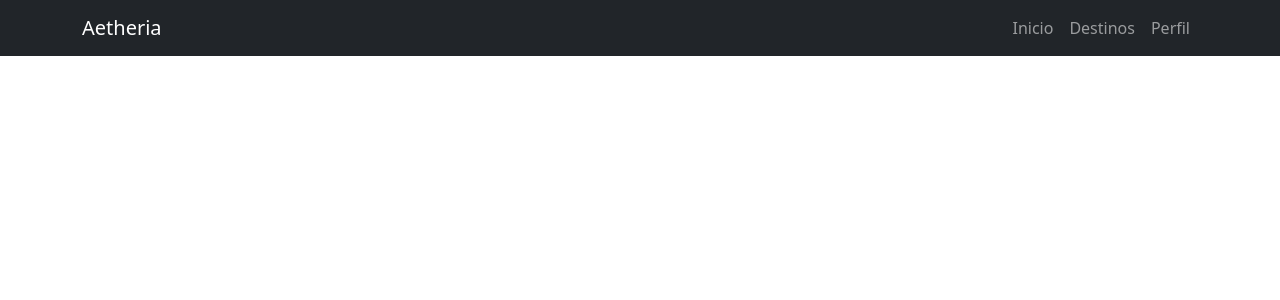
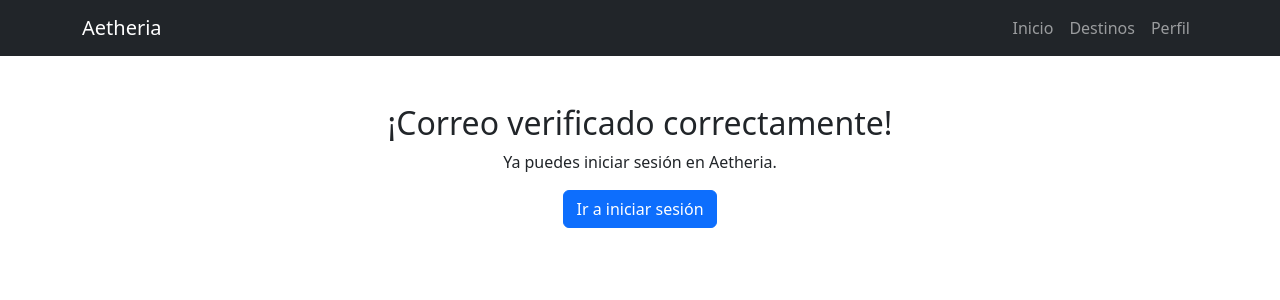
Before and after one commit to henrycorredor7570/Aetheria-client, a React (Vite) app: page /verified in a window 1280 px wide. Shown: the top 300 px of the page. Built offline with nearby package versions, Linux system fonts and the light colour scheme.

Commit message:
Added account creation verification page

```diff
--- a/package.json
+++ b/package.json
@@ -26,6 +26,7 @@
     "@eslint/js": "^9.17.0",
     "@types/react": "^18.3.18",
     "@types/react-dom": "^18.3.5",
+    "@vitejs/plugin-react-swc": "^3.10.2",
     "eslint": "^9.17.0",
     "eslint-plugin-react": "^7.37.2",
     "eslint-plugin-react-hooks": "^5.0.0",
--- /dev/null
+++ b/src/pages/VerifiedPage.jsx
@@ -0,0 +1,14 @@
+import { Container, Button } from "react-bootstrap";
+import { Link } from "react-router-dom";
+
+const VerifiedPage = () => (
+    <Container className="text-center mt-5">
+        <h2>¡Correo verificado correctamente!</h2>
+        <p>Ya puedes iniciar sesión en Aetheria.</p>
+        <Button as={Link} to="/login" variant="primary">
+            Ir a iniciar sesión
+        </Button>
+    </Container>
+)
+
+export default VerifiedPage;
--- a/src/routes/AppRouter.jsx
+++ b/src/routes/AppRouter.jsx
@@ -7,6 +7,7 @@ import NavBar from "../components/Navbar";
 import RegisterPage from "../pages/RegisterPage";
 import LoginPage from "../pages/LoginPage";
 import PrivateRoute from "../components/PrivateRoute";
+import VerifiedPage from "../pages/VerifiedPage";
 
 const AppRouter = () => {
     return (
@@ -19,6 +20,7 @@ const AppRouter = () => {
                 <Route path="/profile" element={<PrivateRoute><ProfilePage/></PrivateRoute>}/>
                 <Route path="/register" element={<RegisterPage/>}/>
                 <Route path="/login" element={<LoginPage/>}/>
+                <Route path="/verified" element={<VerifiedPage/>}/>
             </Routes>
         </BrowserRouter>
     );
```
Also changed, not shown: 1 other file (tests, documents, lock files or other folders).
